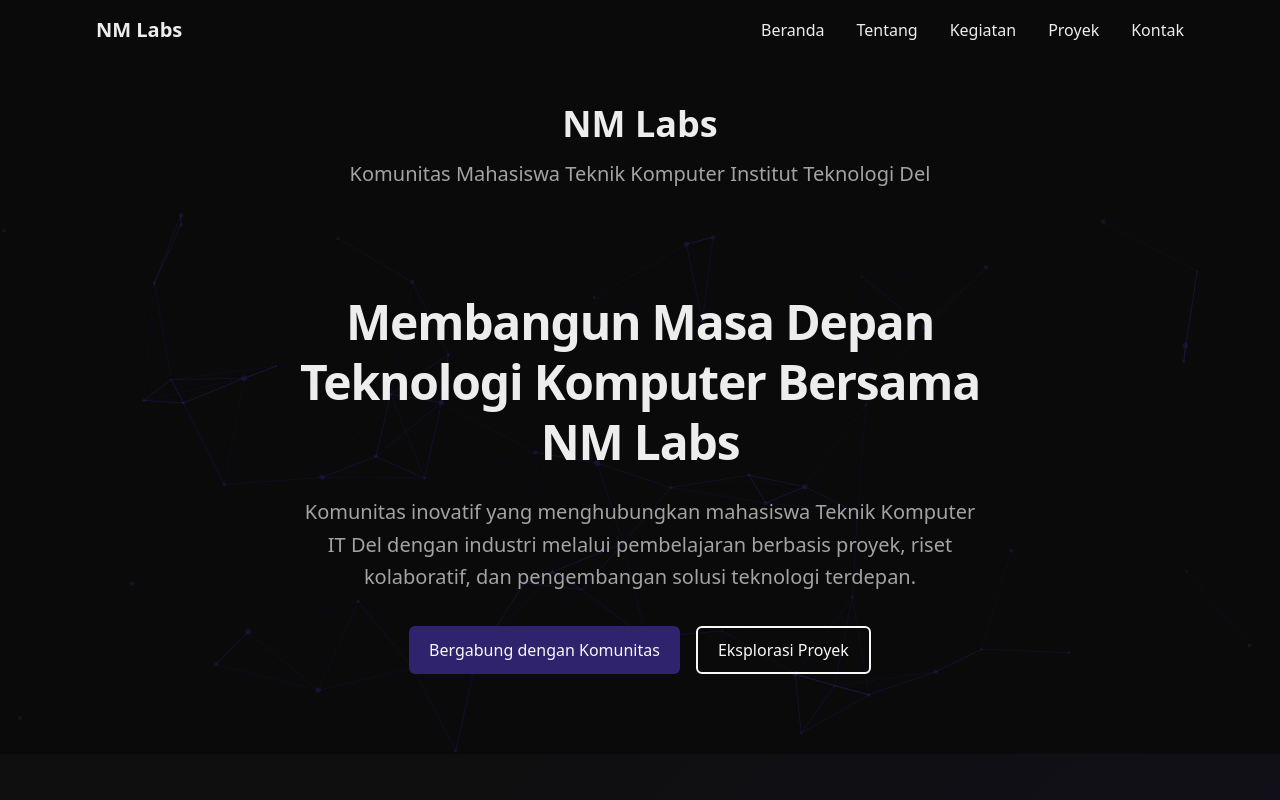
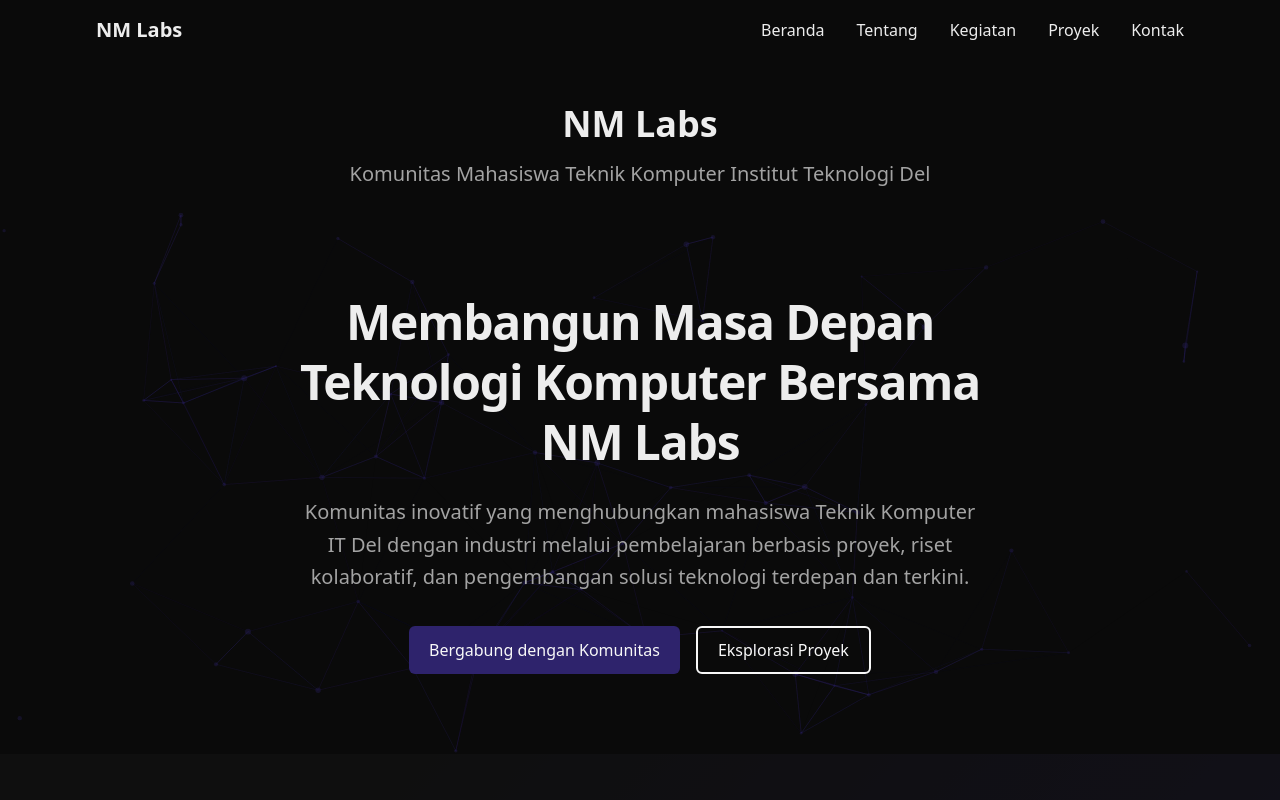
Before and after one commit to NM-Labss/lp-nm-labs, a Next.js app: page / in a window 1280 px wide. Shown: the top 800 px of the page. Built offline with nearby package versions, Linux system fonts and the light colour scheme.

Commit message:
fix bugs

```diff
--- a/src/components/HeroSection.tsx
+++ b/src/components/HeroSection.tsx
@@ -11,7 +11,7 @@
           Membangun Masa Depan Teknologi Komputer Bersama NM Labs
         </h2>
         <p className="text-lg sm:text-xl text-[var(--text-secondary)] mb-8 leading-relaxed max-w-2xl">
-          Komunitas inovatif yang menghubungkan mahasiswa Teknik Komputer IT Del dengan industri melalui pembelajaran berbasis proyek, riset kolaboratif, dan pengembangan solusi teknologi terdepan.
+          Komunitas inovatif yang menghubungkan mahasiswa Teknik Komputer IT Del dengan industri melalui pembelajaran berbasis proyek, riset kolaboratif, dan pengembangan solusi teknologi terdepan dan terkini.
         </p>
         <div className="flex gap-4 flex-col sm:flex-row">
           <Button href="#" variant="primary">
```
